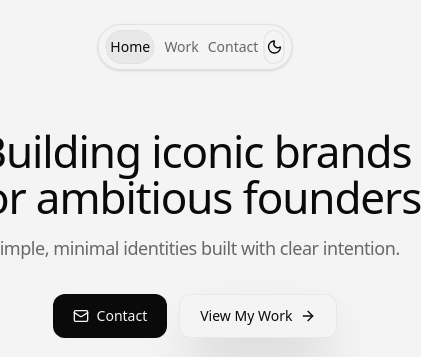
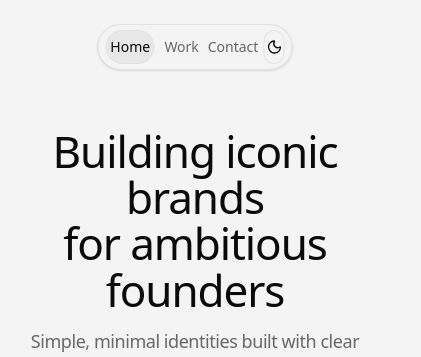
Before and after one commit to Tiru3000/my-portfolio, a Next.js app: page / in a window 390 px wide. Shown: the top 357 px of the page, 421 px wide, since content can reach past the window. Built offline with nearby package versions, Linux system fonts and the light colour scheme.

Commit message:
fix: resolve mobile responsiveness overflow issues

```diff
--- a/components/contact/contact-card.tsx
+++ b/components/contact/contact-card.tsx
@@ -100,7 +100,7 @@ export function ContactCard(): ReactNode {
 
       <footer className="mx-auto w-full max-w-275 px-6 sm:px-10">
         <div className="border-foreground/8 flex flex-col items-center justify-center rounded-3xl border bg-background p-6 sm:p-8">
-          <div className="flex items-center gap-6 opacity-75">
+          <div className="flex flex-wrap items-center justify-center gap-3 sm:gap-6 opacity-75">
             <SocialIcon
               href="mailto:zoddesigner1902@gmail.com"
               label="Email"
--- a/components/hero/hero.tsx
+++ b/components/hero/hero.tsx
@@ -11,10 +11,10 @@ export function Hero(): ReactNode {
         <div className="flex flex-col items-center gap-12 md:gap-16">
           <FadeIn className="flex flex-col items-center gap-4">
             <h1 className="text-[2.75rem] font-medium leading-[1.05] tracking-tight text-foreground md:text-[2.5rem] lg:text-[4rem]">
-              <span className="block whitespace-nowrap">
+              <span className="block sm:whitespace-nowrap">
                 Building iconic brands
               </span>
-              <span className="block whitespace-nowrap">for ambitious founders</span>
+              <span className="block sm:whitespace-nowrap">for ambitious founders</span>
             </h1>
 
             <p className="text-[18px] leading-[1.4] tracking-tight text-foreground/60 max-w-lg mx-auto">
```
